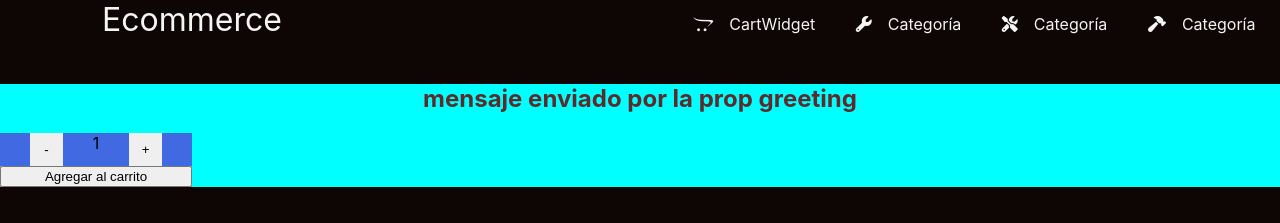
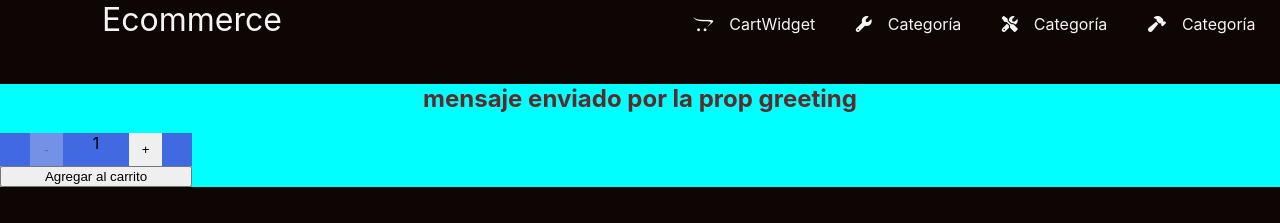
Before and after one commit to AndresDiPietro/Ecommerce-Belmonte, a React (Create React App) app: page / in a window 1280 px wide. Shown: the top 223 px of the page. Built offline with nearby package versions, Linux system fonts and the light colour scheme.

Commit message:
Corrección ItemCount (onAdd)

```diff
--- a/src/components/itemListContainer/index.js
+++ b/src/components/itemListContainer/index.js
@@ -7,7 +7,7 @@ const ItemListContainer = ({greeting}) => {
             <h2 className="itemListContainer__title">{greeting}</h2>
             <ItemCount
             init="1"
-            stock="7"
+            stock="10"
             onAdd={(num)=>{
                 num > 1? console.log(`agregaste ${num} productos`) :console.log(`agregaste ${num} producto`)
 
--- a/src/components/itemListContainer/itemCount/index.js
+++ b/src/components/itemListContainer/itemCount/index.js
@@ -23,7 +23,7 @@ const ItemCount = ({init, stock, onAdd}) => {
                 <button
                 type="button"
                 className="itemcount__minus"
-                disabled={count <= 0}
+                disabled={count <= 1}
                 onClick={removeProduct}
                 >
                     -
@@ -41,7 +41,7 @@ const ItemCount = ({init, stock, onAdd}) => {
             <button
             type="button"
             className="itemcount__addcart"
-            disabled={count < 0 }
+            disabled={stock <= 0 }
             onClick={()=> onAdd(count)}
             >
                 Agregar al carrito
```
